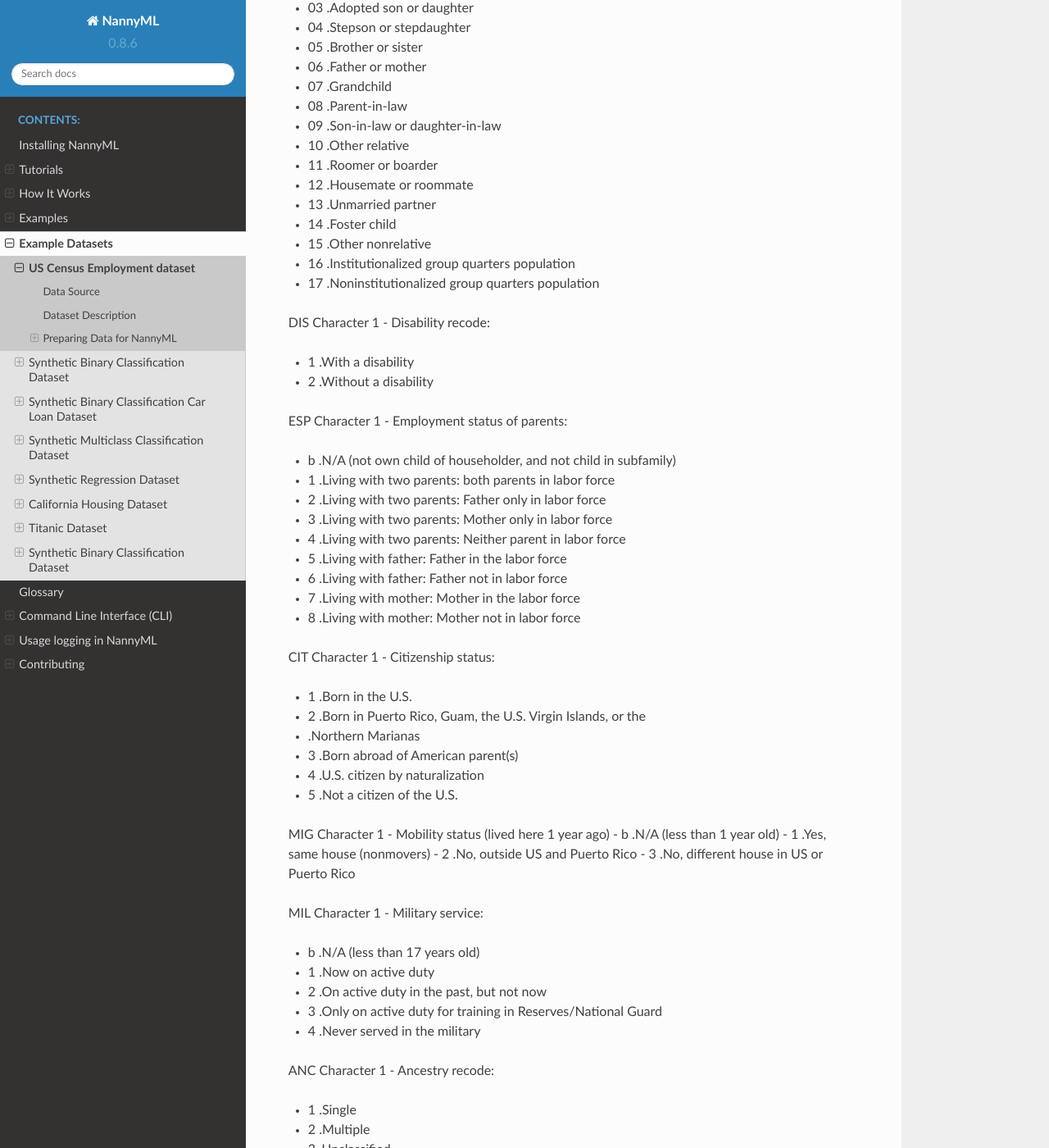
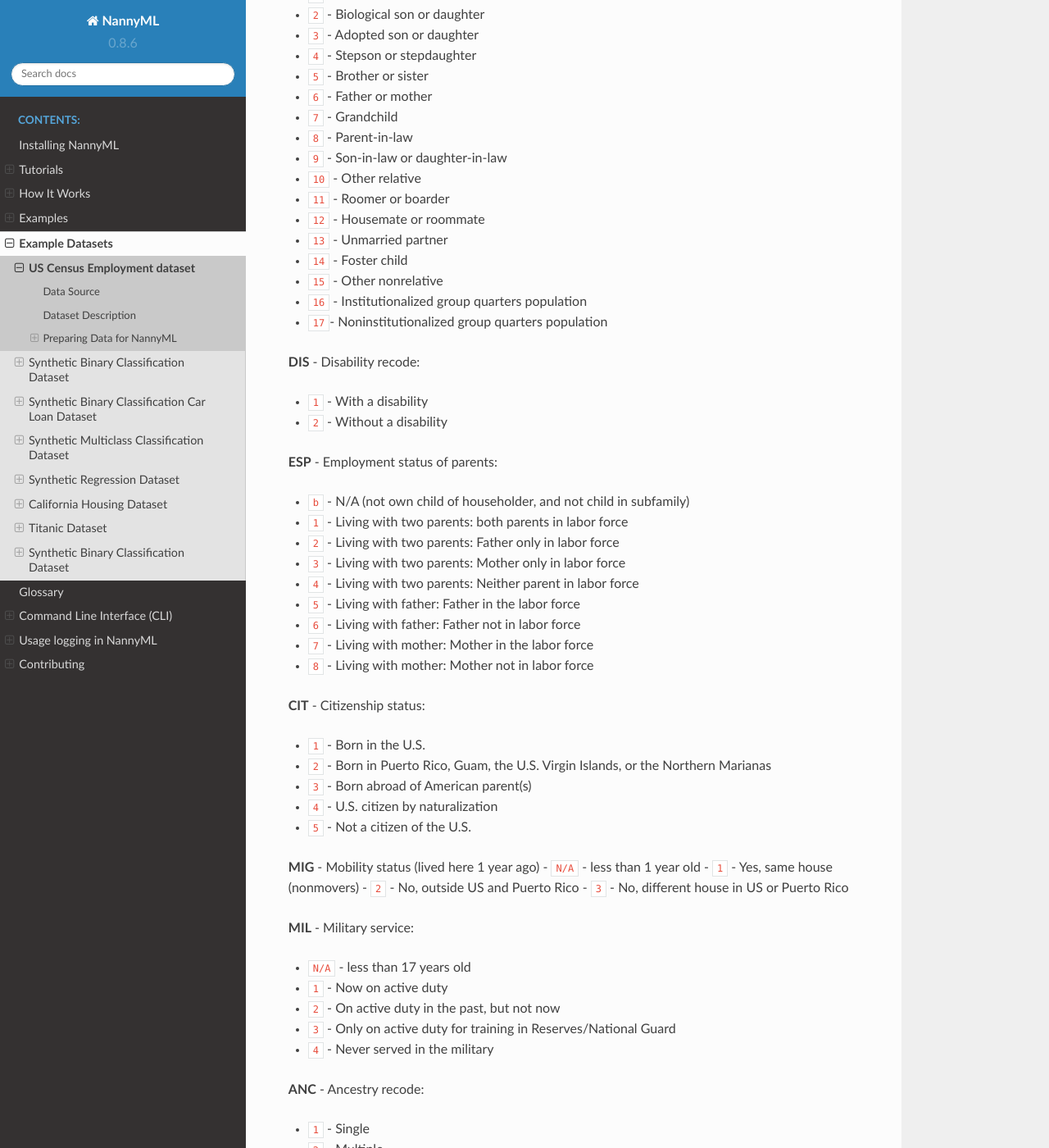
Before and after one commit to NannyML/nannyml, a Sphinx documentation site: the page built from docs/datasets/ma_employment.rst, in a window 1280 px wide and 1400 px high, scrolled down 3983 px. Shown: the whole window at 82% size. Built offline with Sphinx 7.4.7 and the Read the Docs theme 2.0.0, drawn with Linux system fonts in a browser that asks for light colours; pages that are not in the unit, such as notebooks, are missing from menus; some of the changed text lies outside the part shown.

Commit message:
docsqa for US Census Employment dataset

```diff
--- a/docs/datasets/ma_employment.rst
+++ b/docs/datasets/ma_employment.rst
@@ -12,7 +12,7 @@ To find out what requirements NannyML has for datasets, check out :ref:`Data Req
 Data Source
 ===========
 
-The dataset comes from US Census and it was obtained using `folktables`_ [1]_. Feature descriptions are given in `PUMS
+The dataset comes from US Census and it was obtained using `folktables`_. Feature descriptions are given in `PUMS
 documentation`_.
 
 Dataset Description
@@ -99,165 +99,163 @@ Appendix: Feature description
 -----------------------------
 This description comes from `PUMS documentation`_:
 
-AGEP - age person, numeric
+**AGEP** - age person, numeric
 
 .. _dataset-real-world-ma-employment-feature-description-SCHL:
 
-SCHL - Educational attainment:
+**SCHL** - Educational attainment:
 
-- bb .N/A (less than 3 years old)
-- 01 .No schooling completed
-- 02 .Nursery school, preschool
-- 03 .Kindergarten
-- 04 .Grade 1
-- 05 .Grade 2
-- 06 .Grade 3
-- 07 .Grade 4
-- 08 .Grade 5
-- 09 .Grade 6
-- 10 .Grade 7
-- 11 .Grade 8
-- 12 .Grade 9
-- 13 .Grade 10
-- 14 .Grade 11
-- 15 .12th grade - no diploma
-- 16 .Regular high school diploma
-- 17 .GED or alternative credential
-- 18 .Some college, but less than 1 year
-- 19 .1 or more years of college credit, no degree
-- 20 .Associate's degree
-- 21 .Bachelor's degree
-- 22 .Master's degree
-- 23 .Professional degree beyond a bachelor's degree
-- 24 .Doctorate degree
+- ``N/A`` - less than 3 years old
+- ``1`` - No schooling completed
+- ``2`` - Nursery school, preschool
+- ``3`` - Kindergarten
+- ``4`` - Grade 1
+- ``5`` - Grade 2
+- ``6`` - Grade 3
+- ``7`` .Grade 4
+- ``8`` -Grade 5
+- ``9`` -Grade 6
+- ``10`` -Grade 7
+- ``11`` -Grade 8
+- ``12`` - Grade 9
+- ``13`` - Grade 10
+- ``14`` - Grade 11
+- ``15`` - 12th grade - no diploma
+- ``16`` - Regular high school diploma
+- ``17`` - GED or alternative credential
+- ``18`` - Some college, but less than 1 year
+- ``19`` - 1 or more years of college credit, no degree
+- ``20`` - Associate's degree
+- ``21`` - Bachelor's degree
+- ``22`` - Master's degree
+- ``23`` - Professional degree beyond a bachelor's degree
+- ``24`` - Doctorate degree
 
+**MAR** Character 1 - Marital status:
 
-MAR Character 1 - Marital status:
-
-- 1 .Married
-- 2 .Widowed
-- 3 .Divorced
-- 4 .Separated
-- 5 .Never married or under 15 years old
+- ``1`` - Married
+- ``2`` - Widowed
+- ``3`` - Divorced
+- ``4`` - Separated
+- ``5`` - Never married or under 15 years old
 
 .. _dataset-real-world-ma-employment-feature-description-RELP:
 
-RELP Character 2 - Relationship:
+**RELP** Character 2 - Relationship:
 
-- 00 .Reference person
-- 01 .Husband/wife
-- 02 .Biological son or daughter
-- 03 .Adopted son or daughter
-- 04 .Stepson or stepdaughter
-- 05 .Brother or sister
-- 06 .Father or mother
-- 07 .Grandchild
-- 08 .Parent-in-law
-- 09 .Son-in-law or daughter-in-law
-- 10 .Other relative
-- 11 .Roomer or boarder
-- 12 .Housemate or roommate
-- 13 .Unmarried partner
-- 14 .Foster child
-- 15 .Other nonrelative
-- 16 .Institutionalized group quarters population
-- 17 .Noninstitutionalized group quarters population
+- ``0`` - Reference person
+- ``1`` - Husband/wife
+- ``2`` - Biological son or daughter
+- ``3`` - Adopted son or daughter
+- ``4`` - Stepson or stepdaughter
+- ``5`` - Brother or sister
+- ``6`` - Father or mother
+- ``7`` - Grandchild
+- ``8`` - Parent-in-law
+- ``9`` - Son-in-law or daughter-in-law
+- ``10`` - Other relative
+- ``11`` - Roomer or boarder
+- ``12`` - Housemate or roommate
+- ``13`` - Unmarried partner
+- ``14`` - Foster child
+- ``15`` - Other nonrelative
+- ``16`` - Institutionalized group quarters population
+- ``17``- Noninstitutionalized group quarters population
 
-DIS Character 1 - Disability recode:
+**DIS** - Disability recode:
 
-- 1 .With a disability
-- 2 .Without a disability
+- ``1`` - With a disability
+- ``2`` - Without a disability
 
-ESP Character 1 - Employment status of parents:
+**ESP** - Employment status of parents:
 
-- b .N/A (not own child of householder, and not child in subfamily)
-- 1 .Living with two parents: both parents in labor force
-- 2 .Living with two parents: Father only in labor force
-- 3 .Living with two parents: Mother only in labor force
-- 4 .Living with two parents: Neither parent in labor force
-- 5 .Living with father: Father in the labor force
-- 6 .Living with father: Father not in labor force
-- 7 .Living with mother: Mother in the labor force
-- 8 .Living with mother: Mother not in labor force
+- ``b`` - N/A (not own child of householder, and not child in subfamily)
+- ``1`` - Living with two parents: both parents in labor force
+- ``2`` - Living with two parents: Father only in labor force
+- ``3`` - Living with two parents: Mother only in labor force
+- ``4`` - Living with two parents: Neither parent in labor force
+- ``5`` - Living with father: Father in the labor force
+- ``6`` - Living with father: Father not in labor force
+- ``7`` - Living with mother: Mother in the labor force
+- ``8`` - Living with mother: Mother not in labor force
 
-CIT Character 1 - Citizenship status:
+**CIT** - Citizenship status:
 
-- 1 .Born in the U.S.
-- 2 .Born in Puerto Rico, Guam, the U.S. Virgin Islands, or the
-- .Northern Marianas
-- 3 .Born abroad of American parent(s)
-- 4 .U.S. citizen by naturalization
-- 5 .Not a citizen of the U.S.
+- ``1`` - Born in the U.S.
+- ``2`` - Born in Puerto Rico, Guam, the U.S. Virgin Islands, or the Northern Marianas
+- ``3`` - Born abroad of American parent(s)
+- ``4`` - U.S. citizen by naturalization
+- ``5`` - Not a citizen of the U.S.
 
-MIG Character 1 - Mobility status (lived here 1 year ago)
-- b .N/A (less than 1 year old)
-- 1 .Yes, same house (nonmovers)
-- 2 .No, outside US and Puerto Rico
-- 3 .No, different house in US or Puerto Rico
+**MIG** - Mobility status (lived here 1 year ago)
+-  ``N/A`` - less than 1 year old
+- ``1`` - Yes, same house (nonmovers)
+- ``2`` - No, outside US and Puerto Rico
+- ``3`` - No, different house in US or Puerto Rico
 
-MIL Character 1 - Military service:
+**MIL** - Military service:
 
-- b .N/A (less than 17 years old)
-- 1 .Now on active duty
-- 2 .On active duty in the past, but not now
-- 3 .Only on active duty for training in Reserves/National Guard
-- 4 .Never served in the military
+- ``N/A`` - less than 17 years old
+- ``1`` - Now on active duty
+- ``2`` - On active duty in the past, but not now
+- ``3`` - Only on active duty for training in Reserves/National Guard
+- ``4`` - Never served in the military
 
-ANC Character 1 - Ancestry recode:
+**ANC** - Ancestry recode:
 
-- 1 .Single
-- 2 .Multiple
-- 3 .Unclassified
-- 4 .Not reported
-- 8 .Suppressed for data year 2018 for select PUMAs
+- ``1`` - Single
+- ``2`` - Multiple
+- ``3`` - Unclassified
+- ``4`` - Not reported
+- ``8`` - Suppressed for data year 2018 for select PUMAs
 
 
-NATIVITY Character 1 - Nativity:
+**NATIVITY** - Nativity:
 
-- 1 .Native
-- 2 .Foreign born
+- ``1`` - Native
+- ``2`` - Foreign born
 
-DEAR Character 1 - Hearing difficulty:
+**DEAR** - Hearing difficulty:
 
-- 1 .Yes
-- 2 .No
+- ``1`` - Yes
+- ``2`` - No
 
-DEYE Character 1 - Vision difficulty:
+**DEYE** - Vision difficulty:
 
-- 1 .Yes
-- 2 .No
+- ``1`` - Yes
+- ``2`` - No
 
-DREM Character 1 - Cognitive difficulty:
+**DREM** - Cognitive difficulty:
 
-- b .N/A (Less than 5 years old)
-- 1 .Yes
-- 2 .No
+- ``N/A`` - Less than 5 years old
+- ``1`` - Yes
+- ``2`` - No
 
-SEX Character 1 - Sex:
+**SEX** - Sex:
 
-- 1 .Male
-- 2 .Female
+- ``1`` - Male
+- ``2`` - Female
 
-RAC1P Character 1 - Recoded detailed race code:
+**RAC1P** - Recoded detailed race code:
 
-- 1 .White alone
-- 2 .Black or African American alone
-- 3 .American Indian alone
-- 4 .Alaska Native alone
-- 5 .American Indian and Alaska Native tribes specified; or .American Indian or Alaska Native, not specified and no
-  other .races
-- 6 .Asian alone
-- 7 .Native Hawaiian and Other Pacific Islander alone
-- 8 .Some Other Race alone
-- 9 .Two or More Races
+- ``1`` - White alone
+- ``2`` - Black or African American alone
+- ``3`` - American Indian alone
+- ``4`` - Alaska Native alone
+- ``5`` - American Indian and Alaska Native tribes specified or American Indian or Alaska Native, not specified and no other races
+- ``6`` - Asian alone
+- ``7`` - Native Hawaiian and Other Pacific Islander alone
+- ``8`` - Some Other Race alone
+- ``9`` - Two or More Races
 
-ESR - target:
+**ESR** - target:
 
-- True - employed
-- False - unemployed
+- ``True`` - employed
+- ``False`` - unemployed
 
 
-** References **
+References
+----------
 
 .. [1] Ding, F. et al. (2021). Retiring Adult: New Datasets for Fair Machine Learning. Advances in
        Neural Information Processing Systems, 34.
```
